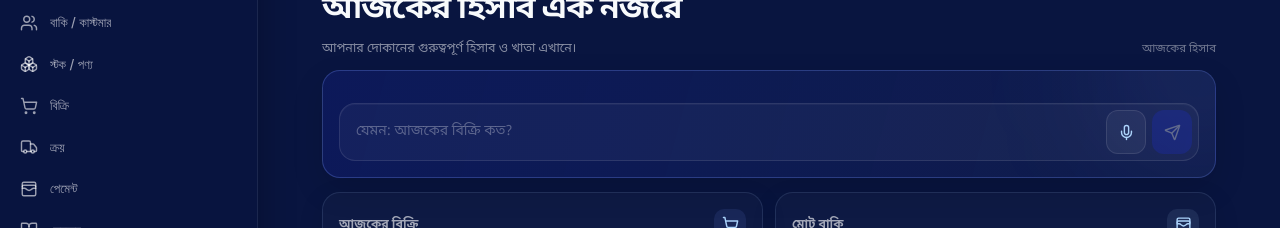
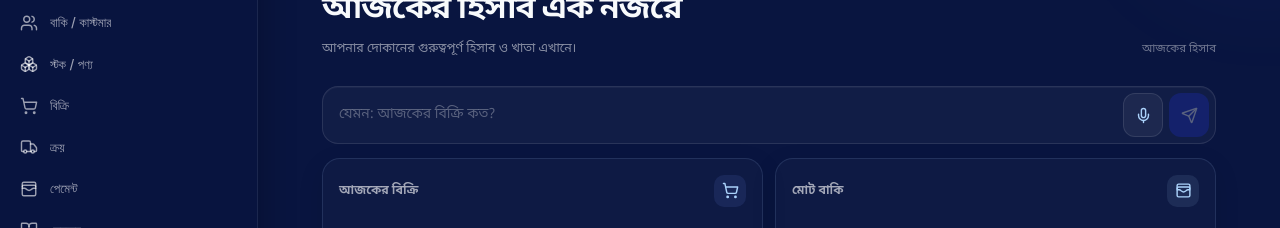
Before and after one commit to joy11122/talikhata-dual-ai-voice-controll, a Next.js app: page /dashboard in a window 1280 px wide. Shown: the part 139-367 px from the top of the page. Built offline with nearby package versions, Linux system fonts and the light colour scheme; no server answers.

Commit message:
style: remove assistant section wrapper spacing

```diff
--- a/app/dashboard/page.tsx
+++ b/app/dashboard/page.tsx
@@ -46,7 +46,7 @@ export default function DashboardPage(){
      <div className="tk-dash-date">আজকের হিসাব</div>
    </section>
 
-   <section className="tk-dash-command relative overflow-hidden" aria-label="AI Assistant">
+   <section className="w-full" aria-label="AI Assistant">
      <div className="pointer-events-none absolute -right-20 -top-24 h-48 w-48 rounded-full bg-[#7692ff]/10 blur-3xl" />
           <div className="relative min-w-0 flex-1">
        <form className="mt-4 flex w-full items-center gap-1.5 rounded-2xl border border-white/10 bg-white/[.035] p-1.5 shadow-[inset_0_1px_0_rgba(255,255,255,.04)]" onSubmit={async e=>{
```
